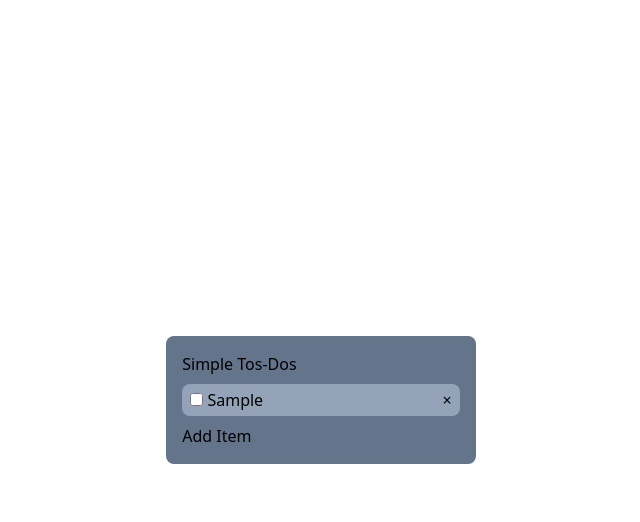
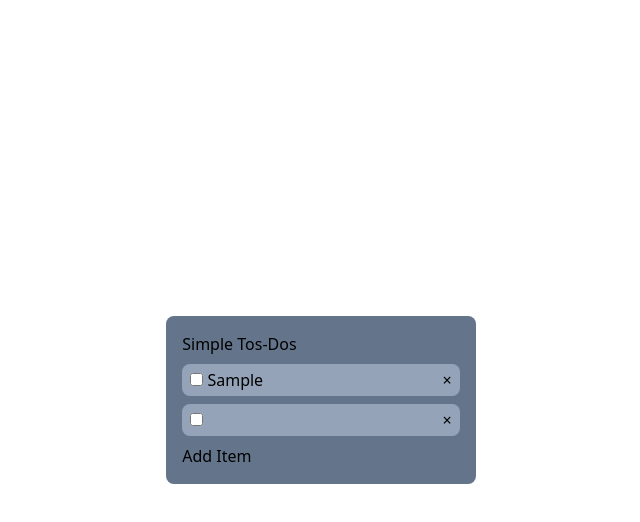
Before and after one commit to azeine/tos-dos, a website: page index.html in a window 1280 px wide. Both pictures are taken after typing "Sample" into the empty fields and a click on the button "Add Item". Shown: the whole page, without its empty margins (319-959 px from the left). Drawn offline with Linux system fonts and the light colour scheme.

Commit message:
Feature : Add Todo Item

```diff
--- a/index.html
+++ b/index.html
@@ -4,19 +4,19 @@
   <meta charset="UTF-8">
   <meta name="viewport" content="width=device-width, initial-scale=1.0">
   <link rel="stylesheet" href="./css/output.css">
-  <title>main</title>
-  <style>.todobox{height: var(--vh);}</style>
+  <title>Tos&Dos</title>
+  <style>.todobox{height: var(--vh)}</style>
 </head>
 <body>
   <main class="todobox flex flex-col justify-center items-center">
-    <div class="bg-slate-500 p-4 rounded-lg">
+    <div class="todoCont bg-slate-500 p-4 rounded-lg">
       <h1 class="">Simple Tos-Dos</h1>
-      <div class="py-1 px-2 my-2 bg-slate-400 rounded-lg">
+      <div class="todoItem py-1 px-2 my-2 bg-slate-400 rounded-lg">
         <input type="checkbox">
         <input class="outline-none bg-transparent">
-        <button>&times;</button>
+        <button class="rmv" onclick="rmvTodo()">&times;</button>
       </div>
-      <button>Add Item</button>
+      <button onclick="addTodo()">Add Item</button>
     </div>
   </main>
   <script src="./js/main.js"></script>
--- a/js/main.js
+++ b/js/main.js
@@ -1,2 +1,13 @@
 const vh = window.innerHeight
-document.documentElement.style.setProperty('--vh', `${vh}px`);
+const todoItem = document.querySelector('.todoItem')
+const html = todoItem.outerHTML
+
+document.documentElement.style.setProperty('--vh', `${vh}px`)
+
+function addTodo() {
+  todoItem.insertAdjacentHTML("afterend", html)
+}
+
+function rmvTodo() {
+
+}
```
Also changed, not shown: css/output.css.
